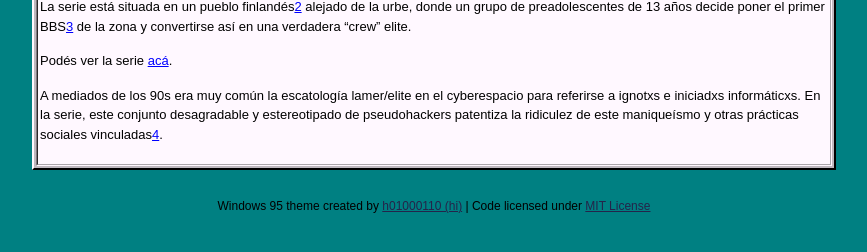
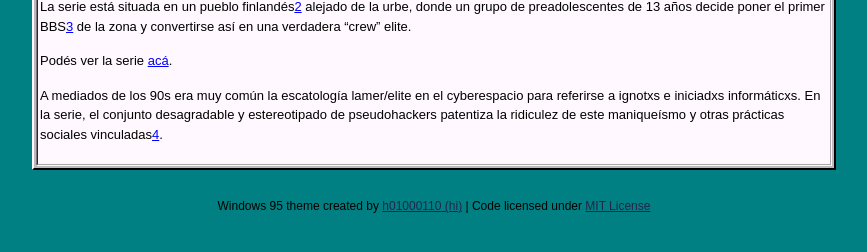
Before and after one commit to baratunes/baratunes-224-site, a Jekyll site: the page built from _posts/2020-05-29-pclamerit.md, in a window 1280 px wide. Shown: the part 743-995 px from the top of the page, without its empty margins (206-1073 px from the left). Built offline with Jekyll 4.4.1, drawn with Linux system fonts in a browser that asks for light colours; grey boxes are pictures that could not be loaded.

Commit message:
little fixx

```diff
--- a/_posts/2020-05-29-pclamerit.md
+++ b/_posts/2020-05-29-pclamerit.md
@@ -14,7 +14,7 @@ La serie está situada en un pueblo finlandés[^2] alejado de la urbe, donde un
 
 Podés ver la serie [acá](https://youtu.be/hMeO4qAG8WY).
 
-A mediados de los 90s era muy común la escatología lamer/elite en el cyberespacio para referirse a ignotxs e iniciadxs informáticxs. En la serie, este conjunto desagradable y estereotipado de pseudohackers patentiza la ridiculez de este maniqueísmo y otras prácticas sociales vinculadas[^4].
+A mediados de los 90s era muy común la escatología lamer/elite en el cyberespacio para referirse a ignotxs e iniciadxs informáticxs. En la serie, el conjunto desagradable y estereotipado de pseudohackers patentiza la ridiculez de este maniqueísmo y otras prácticas sociales vinculadas[^4].
 
 Para más información podés chequear el ["sitio de la CWU"](http://pelulamu.net/cwu/).
 
```
Also changed, not shown: _posts/2020-05-29-zxplayer.md (+1 -1 lines).
